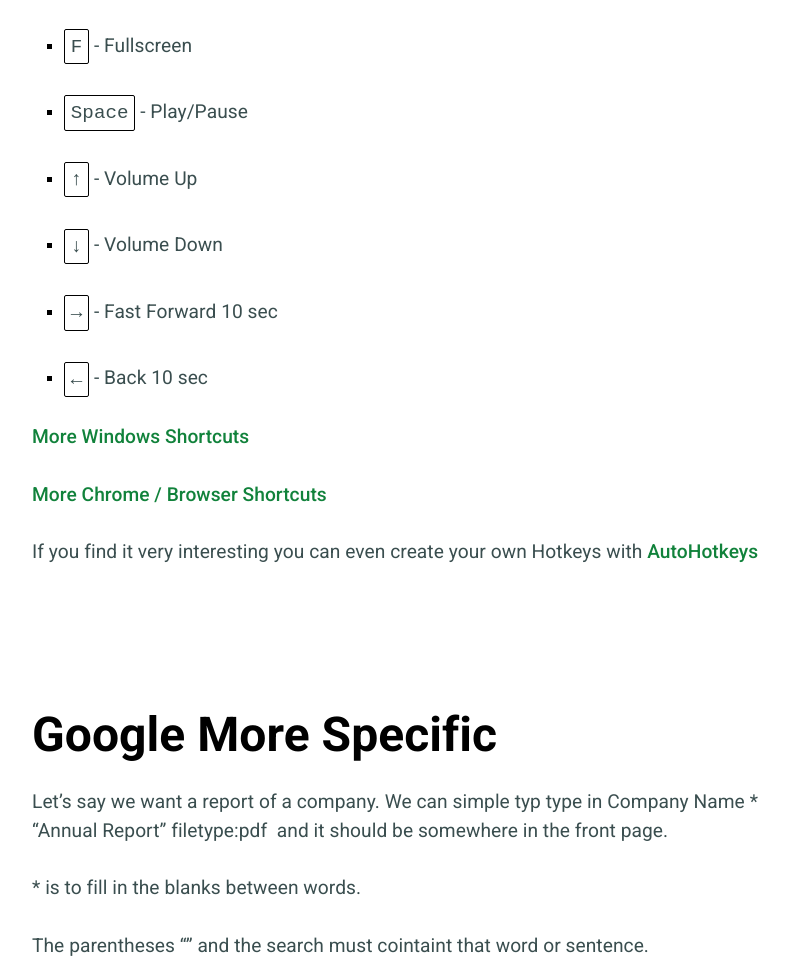
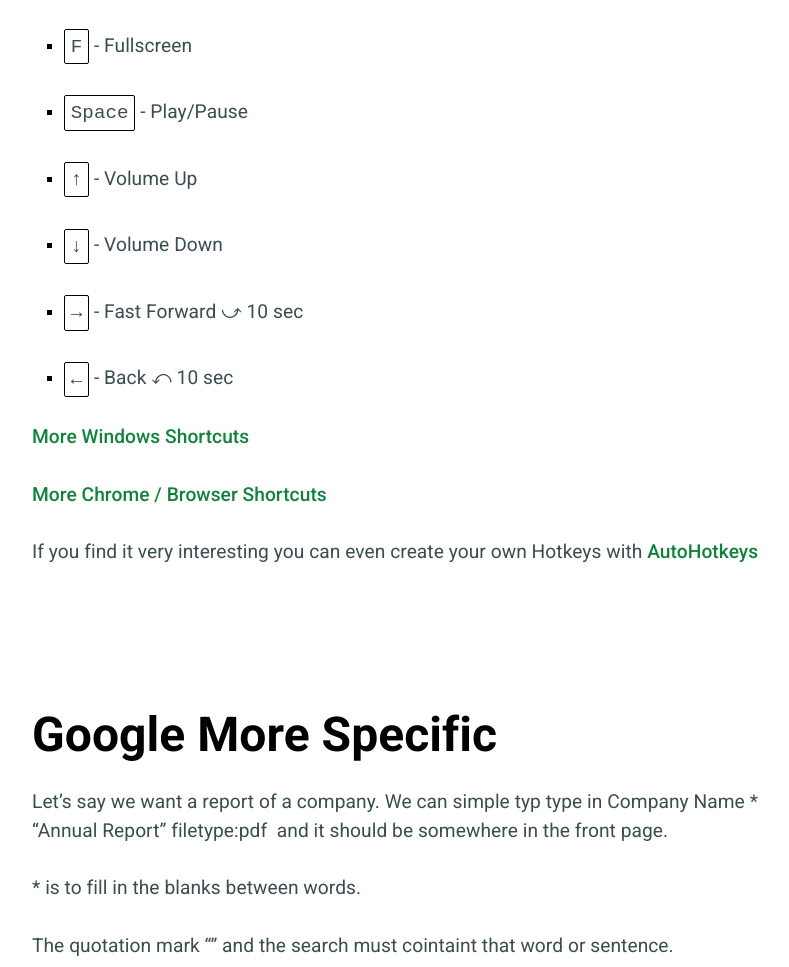
Before and after one commit to TheDoomfire/chooseinvesting, an Eleventy site: page src/blog/7-stock-researching-productivity-tips.md in a window 1280 px wide. Shown: the part 5893-6860 px from the top of the page, without its empty margins (232-1021 px from the left). Built offline with nearby package versions, Linux system fonts and the light colour scheme; Eleventy itself is replaced by a stand-in of ours; files that its build step writes are made by us from their sources.

Commit message:
Minor fix

```diff
--- a/src/blog/7-stock-researching-productivity-tips.md
+++ b/src/blog/7-stock-researching-productivity-tips.md
@@ -281,13 +281,13 @@ YouTube Shortcuts:
 
 <li>
 
-<kbd>&#8594;</kbd> - Fast Forward 10 sec
+<kbd>&#8594;</kbd> - Fast Forward &#x293B; 10 sec
 
 </li>
 
 <li>
 
-<kbd>&#8592;</kbd> - Back 10 sec
+<kbd>&#8592;</kbd> - Back &#x293A; 10 sec
 
 </li>
 
@@ -307,7 +307,7 @@ Let’s say we want a report of a company. We can simple typ type in <abbr>Compa
 
 <abbr>*</abbr> is to fill in the blanks between words.
 
-The parentheses <abbr>“”</abbr> and the search must cointaint that word or sentence.
+The quotation mark <abbr>“”</abbr> and the search must cointaint that word or sentence.
 
 <abbr>..</abbr> means within the range of 2020..2022.
 
```
